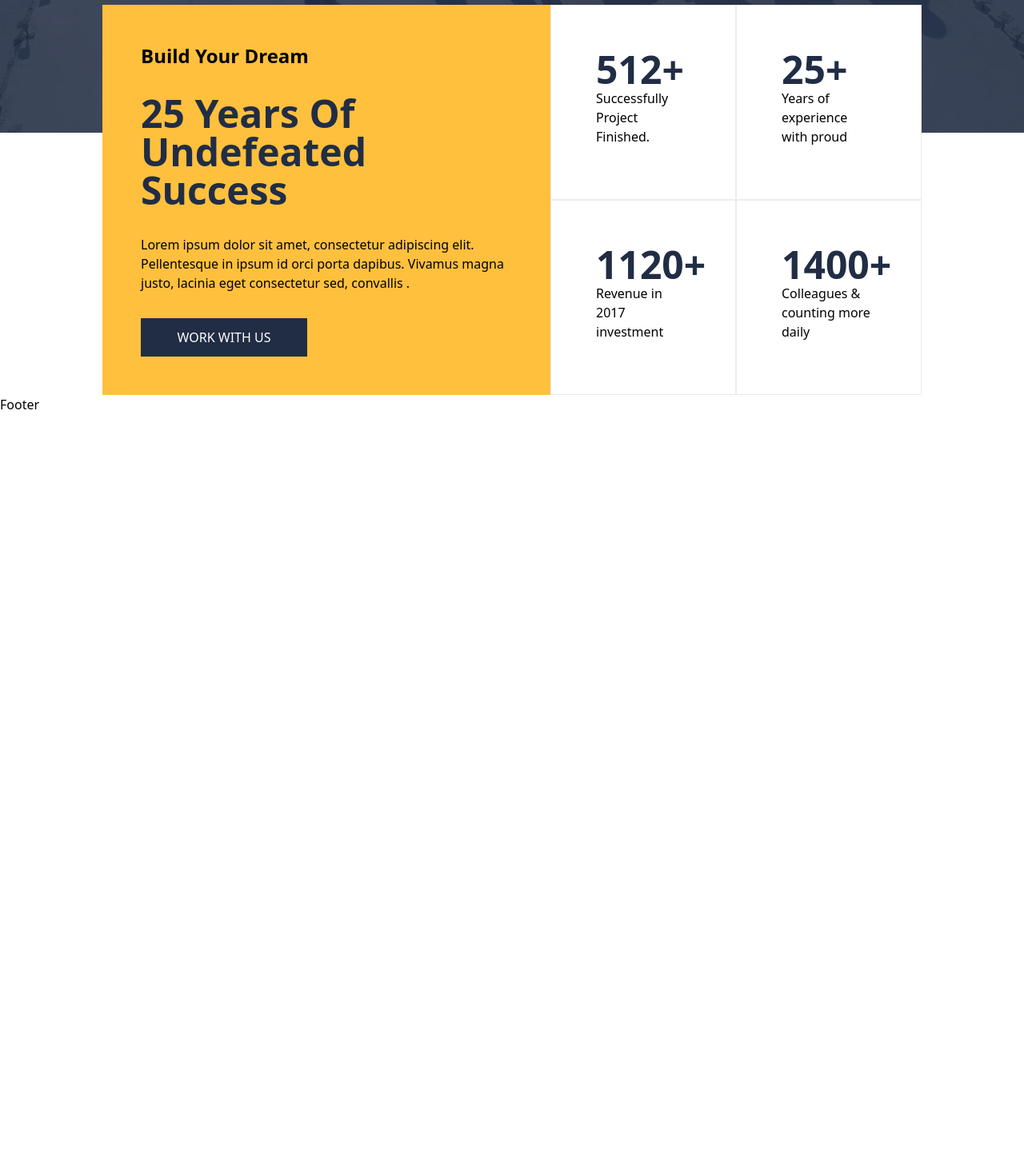
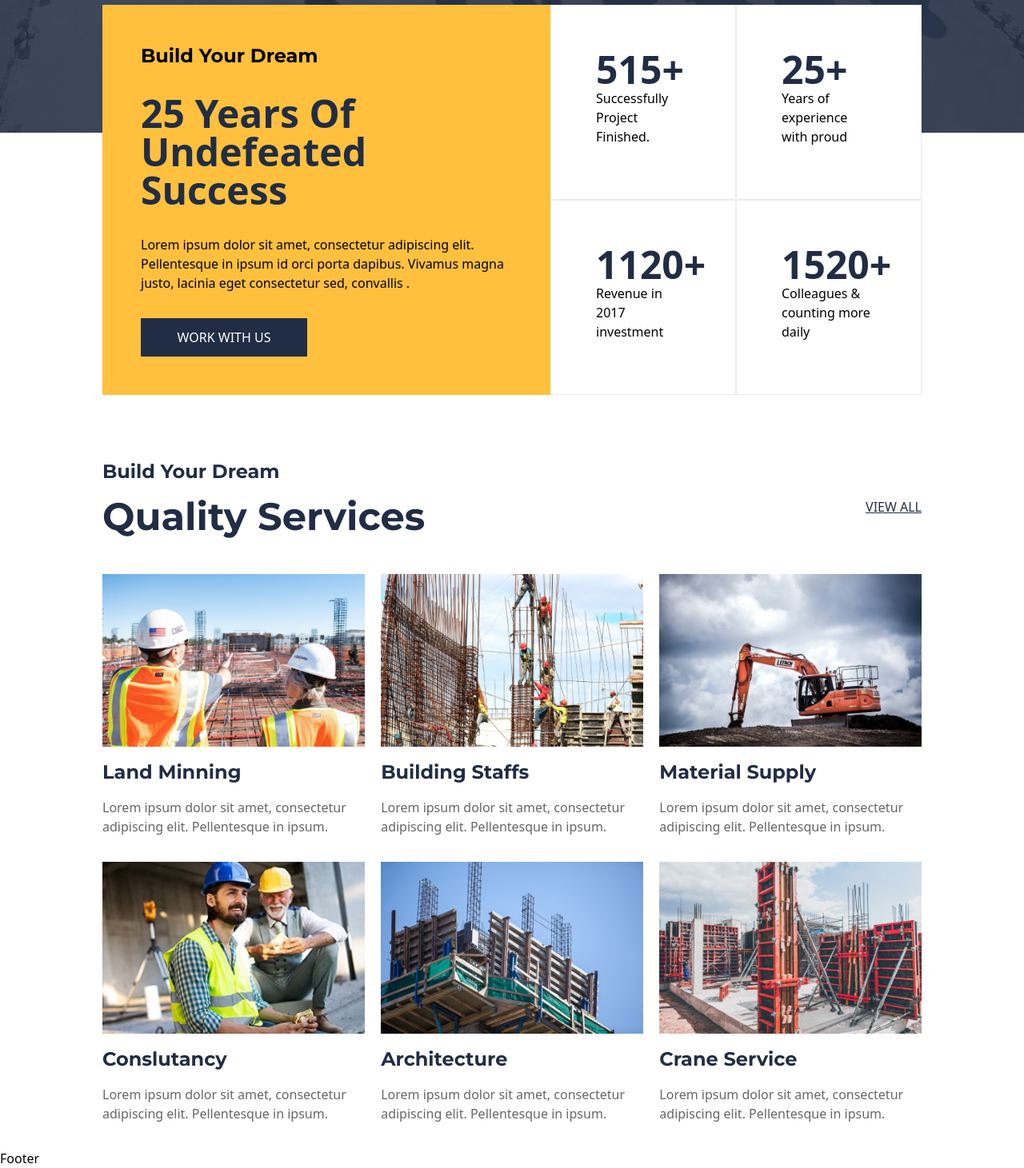
Before and after one commit to ib-ahmedd/urban_nest, a Next.js app: page / in a window 1280 px wide. Shown: the part 794-2255 px from the top of the page at 80% size. Before the commit the page ends 1312 px from the top, so only its background shows below. Built offline with nearby package versions, Linux system fonts and the light colour scheme; a web font is replaced by a local one.

Commit message:
complete home page services section

```diff
--- a/app/components/Hero.tsx
+++ b/app/components/Hero.tsx
@@ -3,10 +3,8 @@ import Link from "next/link";
 function Hero() {
   return (
     <section className="hero width_parent h-screen xl:h-[120vh] bg-home-hero-bg bg-cover bg-center bg-no-repeat">
-      <div className="width_container h-full flex flex-col gap-12 md:gap-12 mt-32 md:mt-64 z-10">
-        <p className="text-site-yellow font-monteserat font-bold text-2xl">
-          Build Your Dream
-        </p>
+      <div className="width_container h-full flex flex-col gap-12 md:gap-12 mt-32 md:mt-52 xl:mt-64 z-10">
+        <p className="text-site-yellow build">Build Your Dream</p>
         <h1>Vision Got Larger</h1>
         <p className="text-white w-full lg:w-7/12 text-sm sm:text-base">
           Lorem ipsum dolor sit amet, consectetur adipiscing elit. Nulla
@@ -21,7 +19,7 @@ function Hero() {
           </Link>
           <Link
             href="/contact"
-            className="text-white border border-white w-52 py-3 text-center"
+            className="text-white border border-white w-52 py-3 text-center transition duration-200 hover:bg-site-yellow hover:text-site-blue hover:border-site-yellow"
           >
             CONTACT US
           </Link>
--- a/app/components/Stat.tsx
+++ b/app/components/Stat.tsx
@@ -1,22 +1,33 @@
 import { StatProp } from "@types";
 import { useEffect, useState } from "react";
+import { useInView } from "react-intersection-observer";
 
 function Stat({ stat, info }: StatProp) {
   const [count, setCount] = useState(0);
+  const { ref, inView } = useInView();
   useEffect(() => {
     const statsInterval = setInterval(() => {
-      if (count < stat) {
-        setCount((prev) => prev + 1);
+      if (count < stat && inView) {
+        setCount((prev) => {
+          if (stat === 25) return prev + 1;
+          if (stat === 512) return prev + 5;
+          if (stat === 1120) return prev + 10;
+          if (stat === 1520) return prev + 10;
+          return prev;
+        });
       }
-    }, 0.1);
+    }, 5);
 
     if (count === stat) return clearInterval(statsInterval);
     return () => {
       clearInterval(statsInterval);
     };
-  }, [count]);
+  }, [count, inView]);
   return (
-    <div className="sm:w-1/2 shrink-0 flex flex-col p-8 sm:p-14 bg-white border border-light-gray text-left">
+    <div
+      className="sm:w-1/2 shrink-0 flex flex-col p-8 sm:p-14 bg-white border border-light-gray text-left"
+      ref={ref}
+    >
       <p className="font-bold text-site-blue text-2xl sm:text-4xl lg:text-5xl">
         {count}+
       </p>
--- a/app/components/StatModal.tsx
+++ b/app/components/StatModal.tsx
@@ -7,7 +7,7 @@ function StatsModal() {
   return (
     <article className="flex flex-col md:flex-row xl:-mt-40 w-full xl:w-4/5">
       <div className="md:flex-1 flex flex-col gap-8 p-8 md:p-12 shrink bg-site-yellow z-20">
-        <p className="text-2xl font-bold">Build Your Dream</p>
+        <p className="build">Build Your Dream</p>
         <p className="font-bold text-3xl md:text-5xl text-site-blue">
           25 Years Of Undefeated Success
         </p>
@@ -18,7 +18,7 @@ function StatsModal() {
         </p>
         <Link
           href="/contact"
-          className="text-white bg-site-blue w-52 py-3 text-center"
+          className="text-white bg-site-blue w-52 py-3 text-center transition duration-200 hover:bg-white hover:text-site-blue"
         >
           WORK WITH US
         </Link>
--- a/app/components/WorkWIthUs.tsx
+++ b/app/components/WorkWIthUs.tsx
@@ -1,10 +1,25 @@
+import Link from "next/link";
 import StatsModal from "./StatModal";
+import { CardContainer } from "@components";
+import { homeServicesArray } from "@constants";
 
 function WorkWIthUs() {
   return (
-    <section className="width_parent flex flex-col items-center">
+    <section className="width_parent flex flex-col gap-20 items-center">
       <StatsModal />
-      <div className="width_container"></div>
+      <div className="width_container flex flex-col gap-4">
+        <p className="build text-site-blue">Build Your Dream</p>
+        <span className="flex flex-col md:flex-row gap-4 md:gap-0 justify-between mb-8">
+          <h2 className="text-site-blue">Quality Services</h2>
+          <Link
+            href="/services"
+            className="text-site-blue underline hover:text-site-yellow"
+          >
+            VIEW ALL
+          </Link>
+        </span>
+        <CardContainer array={homeServicesArray} />
+      </div>
     </section>
   );
 }
--- a/app/globals.css
+++ b/app/globals.css
@@ -6,7 +6,11 @@
 @tailwind utilities;
 
 h1 {
-  @apply font-monteserat font-bold text-4xl sm:text-6xl md:text-7xl lg:text-8xl xl:text-8xl text-white;
+  @apply font-monteserat font-bold text-4xl sm:text-5xl md:text-6xl lg:text-7xl xl:text-8xl text-white;
+}
+
+h2 {
+  @apply font-monteserat font-bold text-3xl xl:text-5xl;
 }
 
 .width_parent {
@@ -33,3 +37,7 @@ h1 {
   background-color: #212d45;
   opacity: 0.85;
 }
+
+.build {
+  @apply font-monteserat font-bold text-2xl;
+}
--- /dev/null
+++ b/components/Card.tsx
@@ -0,0 +1,19 @@
+import { CardProps } from "@types";
+
+function Card({ image, title, paragraph }: CardProps) {
+  return (
+    <article className="w-fit md:w-[32%] mb-8 flex flex-col gap-4">
+      <img src={image} alt={title} className="w-full" />
+      <h3 className="text-site-blue font-monteserat font-bold text-2xl">
+        {title}
+      </h3>
+      <p className="text-site-gray">
+        {paragraph
+          ? paragraph
+          : "Lorem ipsum dolor sit amet, consectetur adipiscing elit. Pellentesque in ipsum."}
+      </p>
+    </article>
+  );
+}
+
+export default Card;
--- /dev/null
+++ b/components/CardContainer.tsx
@@ -0,0 +1,18 @@
+import { CardContainerProps } from "@types";
+import Card from "./Card";
+
+function CardContainer({ array, heading, subHeading }: CardContainerProps) {
+  return (
+    <section>
+      {subHeading && <h4>{subHeading}</h4>}
+      {heading && <h2>{heading}</h2>}
+      <div className="flex flex-col md:flex-row flex-wrap justify-between">
+        {array.map((item) => (
+          <Card key={item.title} {...item} />
+        ))}
+      </div>
+    </section>
+  );
+}
+
+export default CardContainer;
--- a/components/index.ts
+++ b/components/index.ts
@@ -1,4 +1,5 @@
 import Navbar from "./Navbar";
 import Footer from "./Footer";
+import CardContainer from "./CardContainer";
 
-export { Navbar, Footer };
+export { Navbar, Footer, CardContainer };
--- a/constants/index.ts
+++ b/constants/index.ts
@@ -1,4 +1,4 @@
-import { NavLinkProp, StatProp } from "@types";
+import { CardProps, NavLinkProp, StatProp } from "@types";
 
 export const navLinksArray: NavLinkProp[] = [
   { path: "/", title: "Home" },
@@ -14,3 +14,12 @@ export const statsArray: StatProp[] = [
   { stat: 1120, info: "Revenue in 2017 investment" },
   { stat: 1520, info: "Colleagues & counting more daily" },
 ];
+
+export const homeServicesArray: CardProps[] = [
+  { image: "/images/home/services/img-1.jpg", title: "Land Minning" },
+  { image: "/images/home/services/img-2.jpg", title: "Building Staffs" },
+  { image: "/images/home/services/img-3.jpg", title: "Material Supply" },
+  { image: "/images/home/services/img-4.jpg", title: "Conslutancy" },
+  { image: "/images/home/services/img-5.jpg", title: "Architecture" },
+  { image: "/images/home/services/img-6.jpg", title: "Crane Service" },
+];
--- a/package.json
+++ b/package.json
@@ -17,7 +17,8 @@
     "next": "14.2.3",
     "next-auth": "^4.24.7",
     "react": "^18",
-    "react-dom": "^18"
+    "react-dom": "^18",
+    "react-intersection-observer": "^9.10.2"
   },
   "devDependencies": {
     "@types/aos": "^3.0.7",
--- a/tailwind.config.ts
+++ b/tailwind.config.ts
@@ -26,6 +26,7 @@ module.exports = {
       colors: {
         "site-yellow": "#ffc03d",
         "site-blue": "#212d45",
+        "site-gray": "#666",
         "light-gray": "#ebebeb",
       },
       backgroundImage: {
```
Also changed, not shown: types/index.ts (+12 -0 lines), 1 other file (tests, documents, lock files or other folders).
